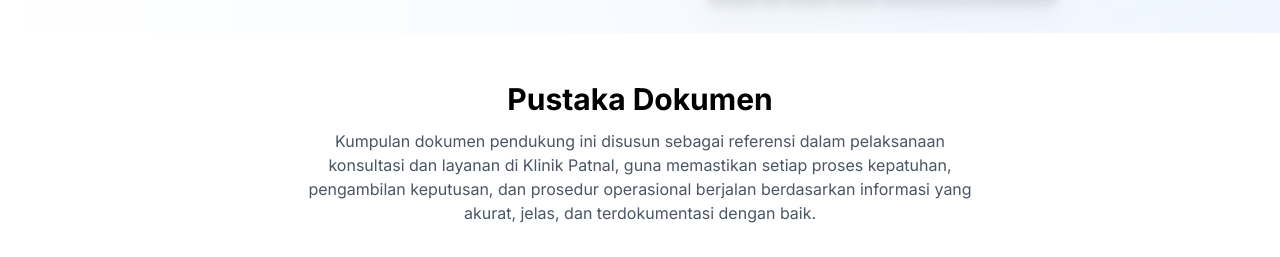
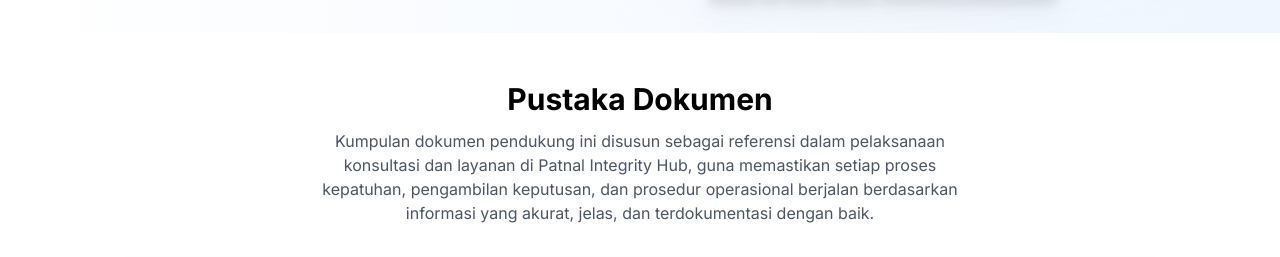
Before and after one commit to rifqimhmd/KLIP, a React (Vite) app in the folder frontend/: page / in a window 1280 px wide. Shown: the part 982-1239 px from the top of the page. Built offline with nearby package versions, Linux system fonts and the light colour scheme.

Commit message:
Update text for Pustaka Dokumen component

```diff
--- a/frontend/src/components/PustakaDokumen.jsx
+++ b/frontend/src/components/PustakaDokumen.jsx
@@ -162,10 +162,10 @@
         </h2>
         <p className="text-center text-gray-600 max-w-2xl mx-auto mb-8">
           Kumpulan dokumen pendukung ini disusun sebagai referensi dalam
-          pelaksanaan konsultasi dan layanan di Klinik Patnal, guna memastikan
-          setiap proses kepatuhan, pengambilan keputusan, dan prosedur
-          operasional berjalan berdasarkan informasi yang akurat, jelas, dan
-          terdokumentasi dengan baik.
+          pelaksanaan konsultasi dan layanan di Patnal Integrity Hub,
+          guna memastikan setiap proses kepatuhan, pengambilan keputusan,
+          dan prosedur operasional berjalan berdasarkan informasi yang akurat,
+          jelas, dan terdokumentasi dengan baik.
         </p>
 
         <div
```
